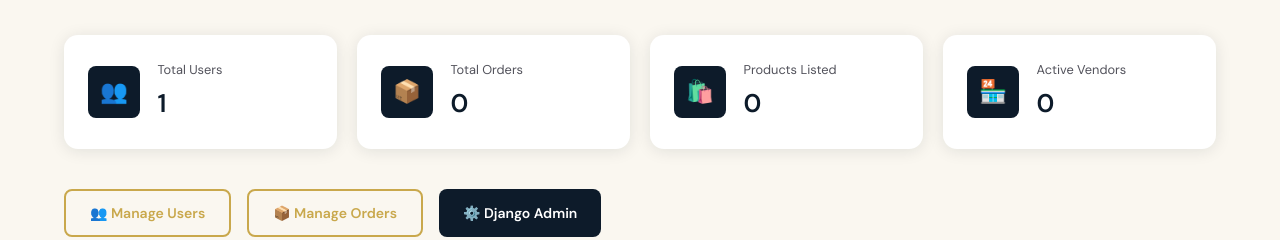
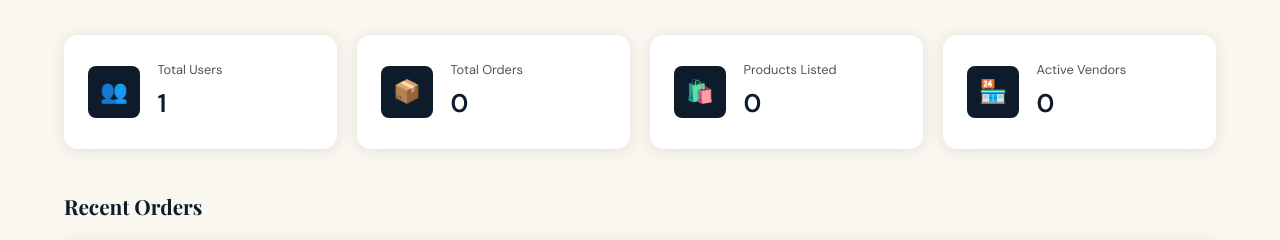
Before and after one commit to abdullahk150/ShopVerse, a Django app: page /admin-panel/ in a window 1280 px wide. Shown: the part 150-390 px from the top of the page. Run offline with Django 4.2, Linux system fonts and the light colour scheme; the visitor is signed in with stand-in values (Sample User, id 1); data comes from the database, SQL or seed files in the repository; data that the repository does not hold is empty.

Commit message:
Updated orders functionality

```diff
--- a/ecommerce/templates/ecommerce/admin_panel/dashboard.html
+++ b/ecommerce/templates/ecommerce/admin_panel/dashboard.html
@@ -26,11 +26,7 @@
     </div>
 
     <!-- Nav Links -->
-    <div style="display:flex;gap:1rem;margin-bottom:2rem;">
-      <a href="/admin-panel/users/" class="btn btn-outline">👥 Manage Users</a>
-      <a href="/admin-panel/orders/" class="btn btn-outline">📦 Manage Orders</a>
-      <a href="/admin/" class="btn btn-dark">⚙️ Django Admin</a>
-    </div>
+
 
     <!-- Pending Vendors -->
     {% if pending_vendors %}
```
